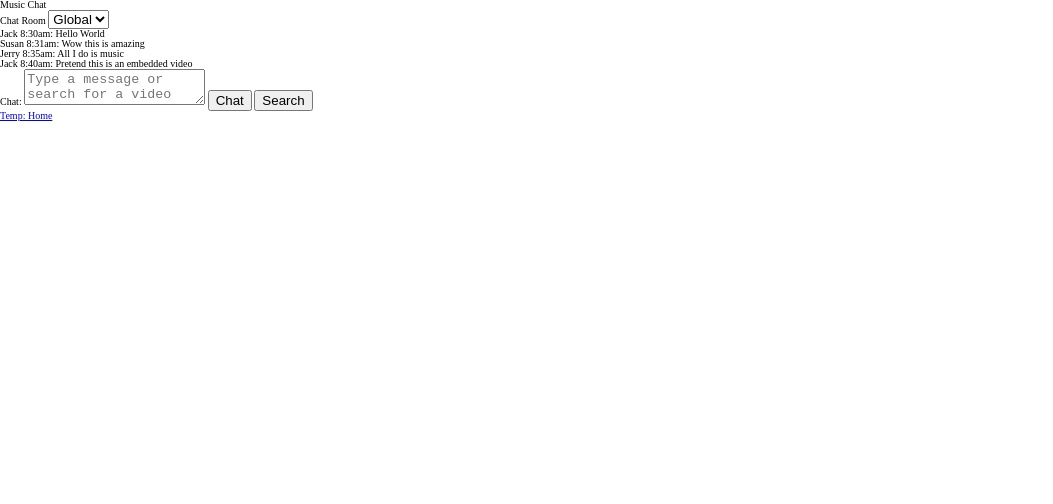
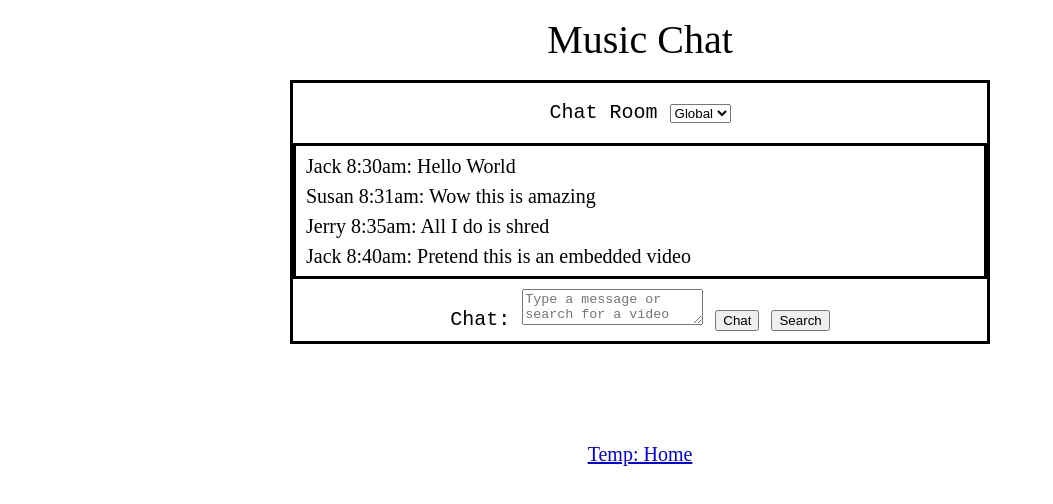
Before and after one commit to bix6/music-chat-wireframe, a plain HTML site: page chat.html in a window 1280 px wide. Shown: the whole page, without its empty margins (0-1053 px from the left). Drawn offline with Linux system fonts and the light colour scheme.

Commit message:
css style

```diff
--- a/chat.html
+++ b/chat.html
@@ -10,12 +10,12 @@
     <link href="css/index.css" rel="stylesheet" />
 </head>
 <body>
-    <header>
+    <header id="chat-header">
         <h1>Music Chat</h1>
     </header>
     <main>
         <div id="chat-box">
-            <form>
+            <form id="chat-room-form">
                 <label for="chat-room">Chat Room</label>
                 <select name="chat-room" id="chat-room">
                     <option value="Global">Global</option>
@@ -26,10 +26,10 @@
             <ol>
                 <li>Jack 8:30am: Hello World</li>
                 <li>Susan 8:31am: Wow this is amazing</li>
-                <li>Jerry 8:35am: All I do is music</li>
+                <li>Jerry 8:35am: All I do is shred</li>
                 <li>Jack 8:40am: Pretend this is an embedded video</li>
             </ol>
-            <form>
+            <form id="chat-input-form">
                 <label for="chat-input">Chat:</label>
                 <textarea id="chat-input" name="chat-input" placeholder="Type a message or search for a video"></textarea>
                 <button type="submit">Chat</button>
--- a/css/index.css
+++ b/css/index.css
@@ -6,3 +6,64 @@ html {
 *, *:before, *:after {
     box-sizing: inherit;
 }
+
+body {
+    text-align: center;
+    max-width: 700px;
+    margin: 0 auto;
+}
+
+header {
+    margin: 2rem;
+    margin-top: 30vh;
+}
+
+h1 {
+    font-size: 4rem;
+    font-family: serif;
+}
+
+p {
+    font-size: 2rem;
+    font-family: sans-serif;
+    margin: 1rem;
+}
+
+form {
+    font-size: 2rem;
+    font-family: monospace;
+    margin: 1rem;
+    margin-top: 10rem;
+}
+
+#temp {
+    margin: 1rem;
+    margin-top: 10rem;
+    font-size: 2rem;
+}
+
+#chat-header {
+    margin-top: 2rem;
+}
+
+#chat-box {
+    border: 3px solid black;
+}
+
+#chat-box form {
+    margin: 1rem;
+}
+
+#chat-room-form {
+    padding: 1rem;
+}
+
+ol {
+    font-size: 2rem;
+    border: 3px solid black;
+    text-align: left;
+}
+
+li {
+    margin: 1rem;
+}
```
Also changed, not shown: index.html (+1 -1 lines).
